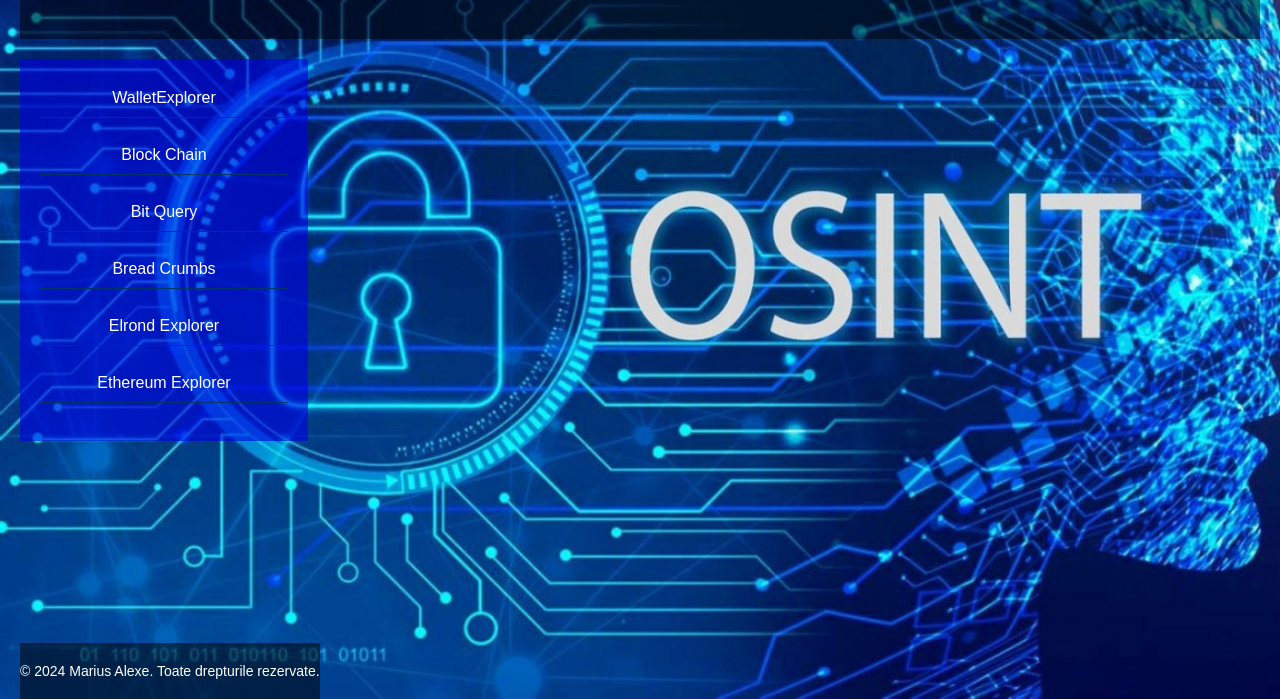
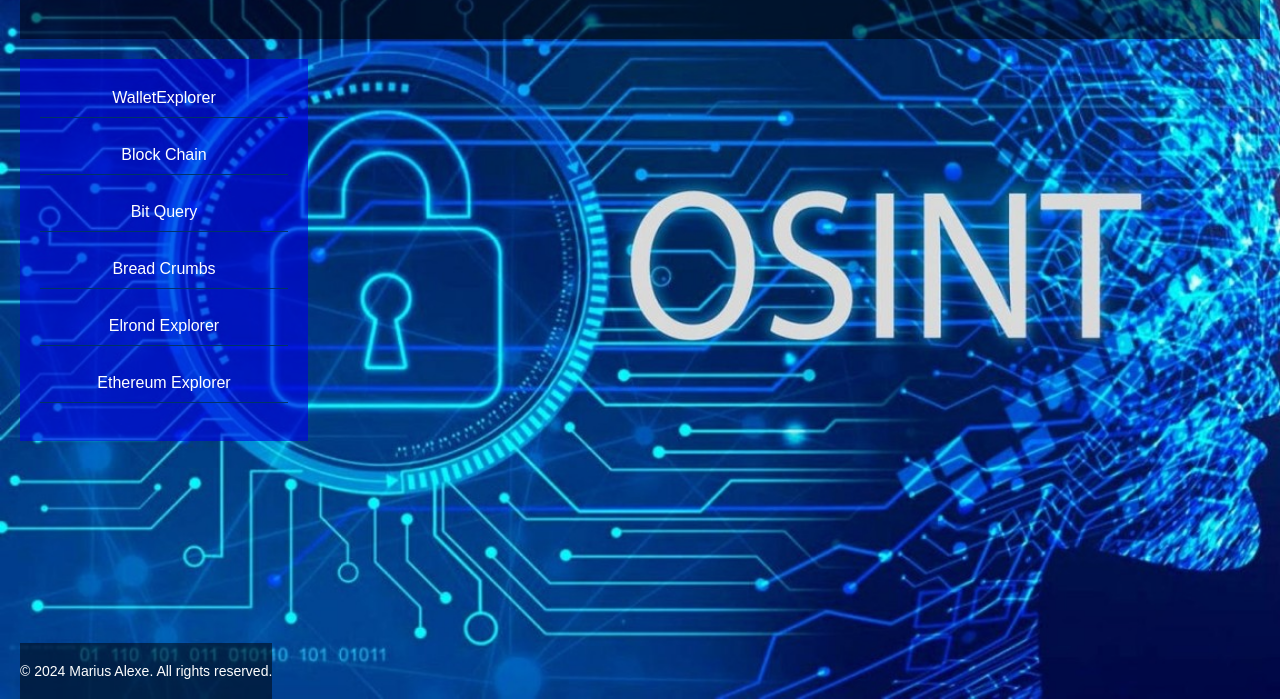
Before and after one commit to mariusalexe1948/OSINT, a plain HTML site: page crypto.html in a window 1280 px wide. Shown: the part 101-800 px from the top of the page. Drawn offline with Linux system fonts and the light colour scheme.

Commit message:
Update crypto.html

```diff
--- a/crypto.html
+++ b/crypto.html
@@ -20,7 +20,7 @@
 	 </div>
 
 	<footer>
-   		 <p>&copy; 2024 Marius Alexe. Toate drepturile rezervate.</p>
+   		 <p>&copy; 2024 Marius Alexe.  All rights reserved.</p>
 	</footer>
 </body>
 </html>
```
